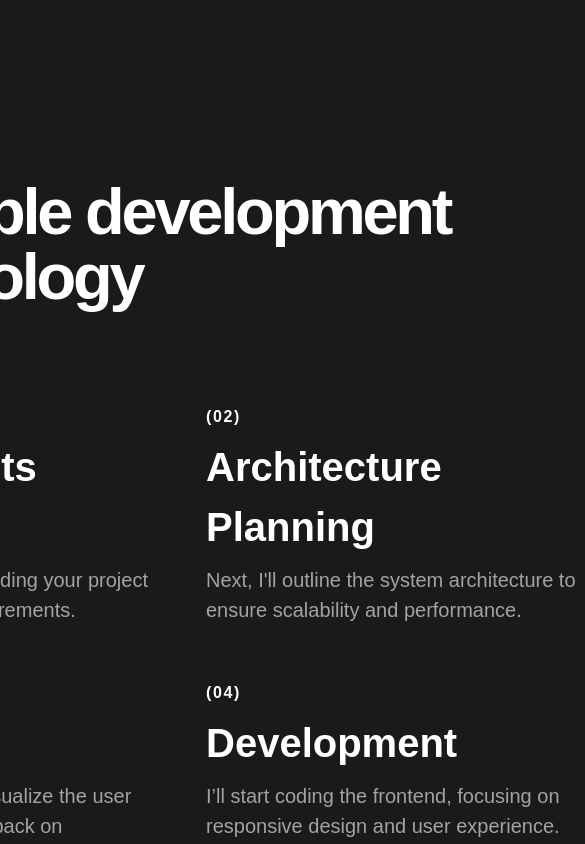
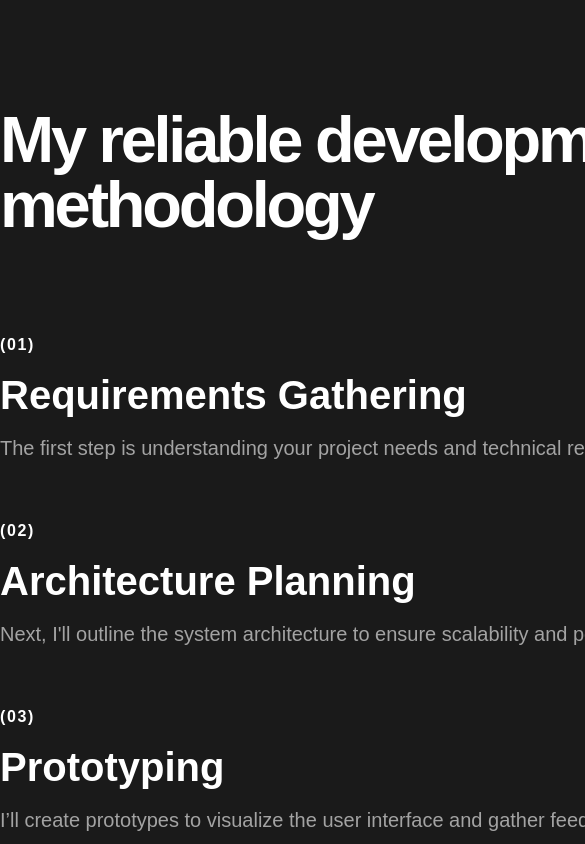
Before and after one commit to kavyaks99/portfolio, a Next.js app: page / in a window 390 px wide. Shown: the part 2920-3764 px from the top of the page, 585 px wide, since content can reach past the window. Built offline with nearby package versions, Linux system fonts and the light colour scheme.

Commit message:
Corrected the responsiveness in mobile mode

```diff
--- a/src/app/page.js
+++ b/src/app/page.js
@@ -263,13 +263,6 @@ export default function Home() {
           />
         </motion.div>
       </div>
-      <div
-        style={{
-          display: "flex",
-          justifyContent: "center",
-          alignItems: "center",
-        }}
-      >
       <div className={styles.work_container}>
         <div className={styles.work_heading}>
           <motion.p
@@ -296,7 +289,6 @@ export default function Home() {
             </div>
           ))}
         </motion.div>
-        </div>
       </div>
       <div
         style={{
--- a/src/app/page.module.scss
+++ b/src/app/page.module.scss
@@ -1,5 +1,5 @@
 .main_container {
-  @apply pt-[200px];
+  @apply pt-[200px] flex flex-col justify-center items-center w-[100vh] xl:w-auto;
   .parent {
     @apply flex flex-col items-center font-bold gap-0;
     .header {
@@ -13,19 +13,19 @@
     z-index: 1;
   }
   .heading {
-    @apply p-0 text-[150px] m-0 tracking-tighter;
+    @apply p-0 text-[120px] xl:text-[150px] lg:text-[120px] md:text-[100px] sm:text-[80px] m-0 tracking-tighter;
     position: relative;
     overflow: hidden;
     line-height: 0.8;
   }
   .sub_heading {
-    @apply flex flex-row  items-center justify-around w-[800px] pt-6 text-[16px];
+    @apply flex flex-row  items-center justify-around w-[800px] xl:w-[800px] md:w-[500px] sm:w-[400px] pt-6 text-[16px] xl:text-[16px] lg:text-[15px] md:text-[12px] sm:text-[12px];
   }
   .profile_container {
     @apply pt-28 pb-60;
     z-index: 2;
     .profile {
-      @apply rounded-[35px] object-cover h-[650px] w-[500px];
+      @apply rounded-[35px] object-cover h-[650px] w-[500px] lg:h-[600px] lg:w-[450px] md:h-[550px] md:w-[400px] sm:h-[500px] sm:w-[350px];
       position: relative;
     }
   }
@@ -33,50 +33,51 @@
     @apply flex flex-col gap-20;
   }
   .description {
-    @apply text-[65px] flex justify-center w-[1000px] items-center pt-[20px] text-center tracking-tighter;
+    @apply text-[65px] xl:text-[65px] lg:text-[50px] md:text-[45px] sm:text-[35px] flex justify-center xl:w-[1000px] w-auto items-center pt-[20px] text-center tracking-tighter;
     line-height: 1;
   }
   .work_img_container {
     @apply pt-28 pb-52;
     .work_img {
-      @apply rounded-[35px] object-cover h-[650px] w-[500px];
+      @apply rounded-[35px] object-cover h-[650px] w-[500px] lg:h-[600px] lg:w-[450px] md:h-[550px] md:w-[400px] sm:h-[500px] sm:w-[350px];
     }
   }
   .work_container {
-    @apply flex flex-col  gap-24  w-[1300px] flex-wrap;
+    @apply flex flex-col gap-24 w-full xl:w-auto;
     .work_heading {
       @apply w-[850px];
     }
     .work {
-      @apply text-[65px] tracking-tighter font-bold;
+      @apply text-[65px] xl:text-[65px] lg:text-[50px] md:text-[45px] sm:text-[35px] tracking-tighter font-bold;
       line-height: 1;
     }
     .card_container {
-      @apply flex  gap-14;
+      @apply flex justify-start min-w-[200px] xl:w-[1400px] lg:w-[900px] md:w-[900px] sm:w-[800px] gap-14;
       flex-wrap: wrap;
+
       .card {
-        @apply w-[380px] flex flex-col gap-2;
+        @apply w-[100%] xl:w-[380px] flex flex-col gap-2;
         .slno {
           @apply font-bold tracking-widest;
         }
         .title {
-          @apply font-bold text-[40px];
+          @apply font-bold text-[40px] xl:text-[40px] lg:text-[32px] md:text-[28px] sm:text-[24px];
         }
         .work_description {
-          @apply text-neutral-400 text-[20px] font-medium;
+          @apply text-neutral-400 text-[20px] xl:text-[20px] lg:text-[18px] md:text-[17px] sm:text-[16px]  font-medium;
         }
       }
     }
   }
   .exp_header {
-    @apply w-[1400px] flex flex-col justify-center items-center pt-60;
+    @apply flex flex-col justify-center pt-60 w-full;
     .experience_container {
       gap: 0;
       position: relative;
       overflow: hidden;
-      @apply w-[900px] font-bold;
+      @apply xl:w-[900px] w-auto font-bold;
       .experience {
-        @apply p-0 text-[140px] m-0 tracking-tighter;
+        @apply p-0 text-[140px] lg:text-[120px] md:text-[100px] sm:text-[80px] m-0 tracking-tighter;
         position: relative;
         overflow: hidden;
         line-height: 0.8;
@@ -88,25 +89,25 @@
     .exp_card {
       @apply flex flex-col gap-3 w-[800px];
       .title {
-        @apply font-bold text-[40px];
+        @apply font-bold  text-[40px] lg:text-[35px] md:text-[30px] sm:text-[25px];
       }
       .position {
         @apply text-[16px] uppercase font-bold text-neutral-300;
       }
       .description_exp {
-        @apply text-neutral-300 border-b-[1px] border-neutral-600 text-[18px] pb-6;
+        @apply text-neutral-300 border-b-[1px] border-neutral-600 text-[18px] lg:text-[17px] md:text-[16px] sm:text-[15px] pb-6;
       }
     }
   }
   .button_container {
-    @apply flex justify-center items-center w-[1200px] gap-8 pb-20;
+    @apply flex justify-center items-center gap-8 pb-20;
 
     .resume_btn {
       @apply pl-5 pr-5 pt-3 pb-3 border-white border-[1px] rounded-3xl font-bold;
     }
   }
   .footer {
-    @apply pt-16;
+    @apply pt-16 w-[100%];
     .name {
       @apply text-[20px] font-bold;
     }
--- a/src/components/navbar/navbar.module.scss
+++ b/src/components/navbar/navbar.module.scss
@@ -1,5 +1,5 @@
 .navbar {
-  @apply absolute top-0 left-0  py-5 justify-around flex-row flex font-bold w-[100%] pl-4;
+  @apply absolute top-0 left-0  py-5 justify-around flex-row flex font-bold w-[100%] pl-5;
   .selected {
     @apply border-b-2;
   }
```
Lines whose indentation alone changed are shown as unchanged.
